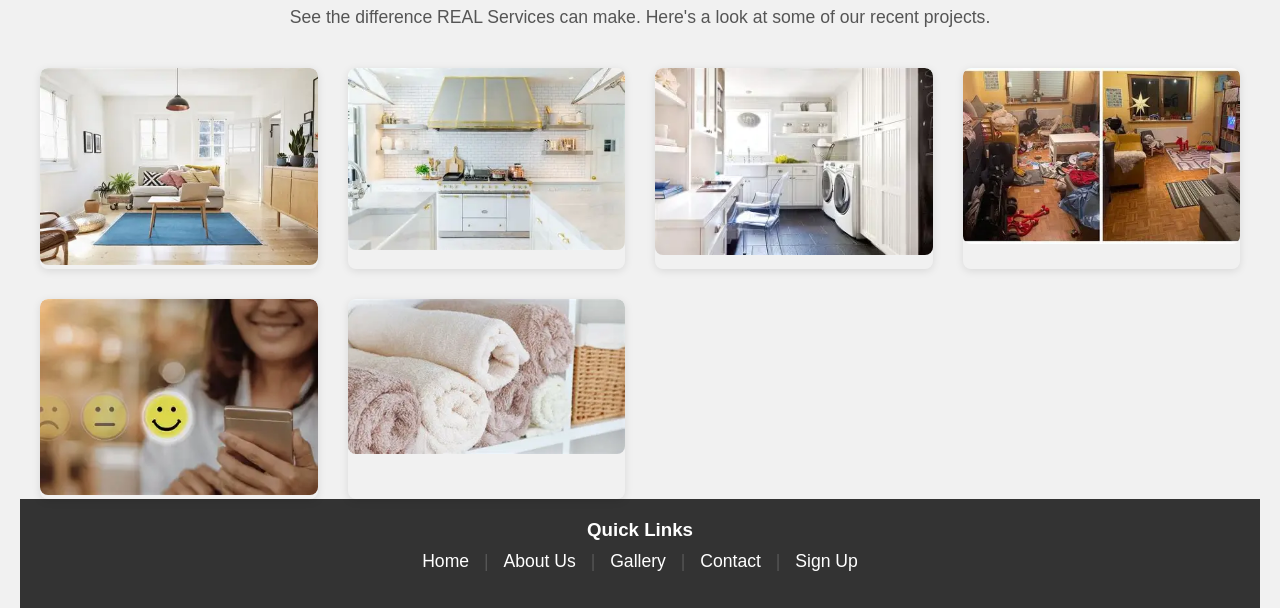
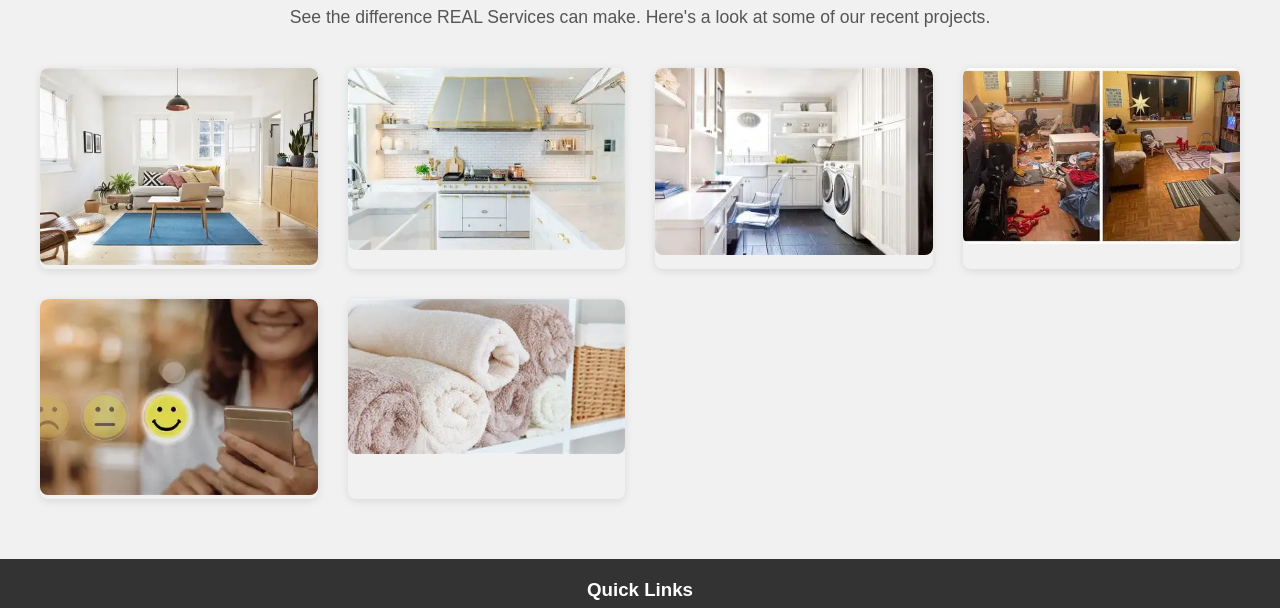
Before and after one commit to na7an-3/minor1, a plain HTML site: page gallery.html in a window 1280 px wide. Shown: the part 188-796 px from the top of the page. Drawn offline with Linux system fonts and the light colour scheme.

Commit message:
fixed footer in gallery page

```diff
--- a/gallery.html
+++ b/gallery.html
@@ -8,7 +8,7 @@
   <link rel="stylesheet" href="tests.css" />
 </head>
 <body>
-
+  <main>
 <nav class="navbar">
   <div class="container">
     <a href="/" id="logo">REAL</a>
@@ -59,6 +59,8 @@
     <div class="gallery-caption">Fresh Linen Setup</div>
   </div>
 </div>
+</section>
+</main>
 <footer style="background-color: #333; color: white; padding: 20px 0; text-align: center;">
   <div>
     <h3 style="margin-bottom: 10px;">Quick Links</h3>
--- a/tests.css
+++ b/tests.css
@@ -65,6 +65,7 @@
   text-align: center;
   padding: 60px 20px;
   background-color: #f1f1f1;
+   flex: 1;
 }
 
 .gallery-section h2 {
```
